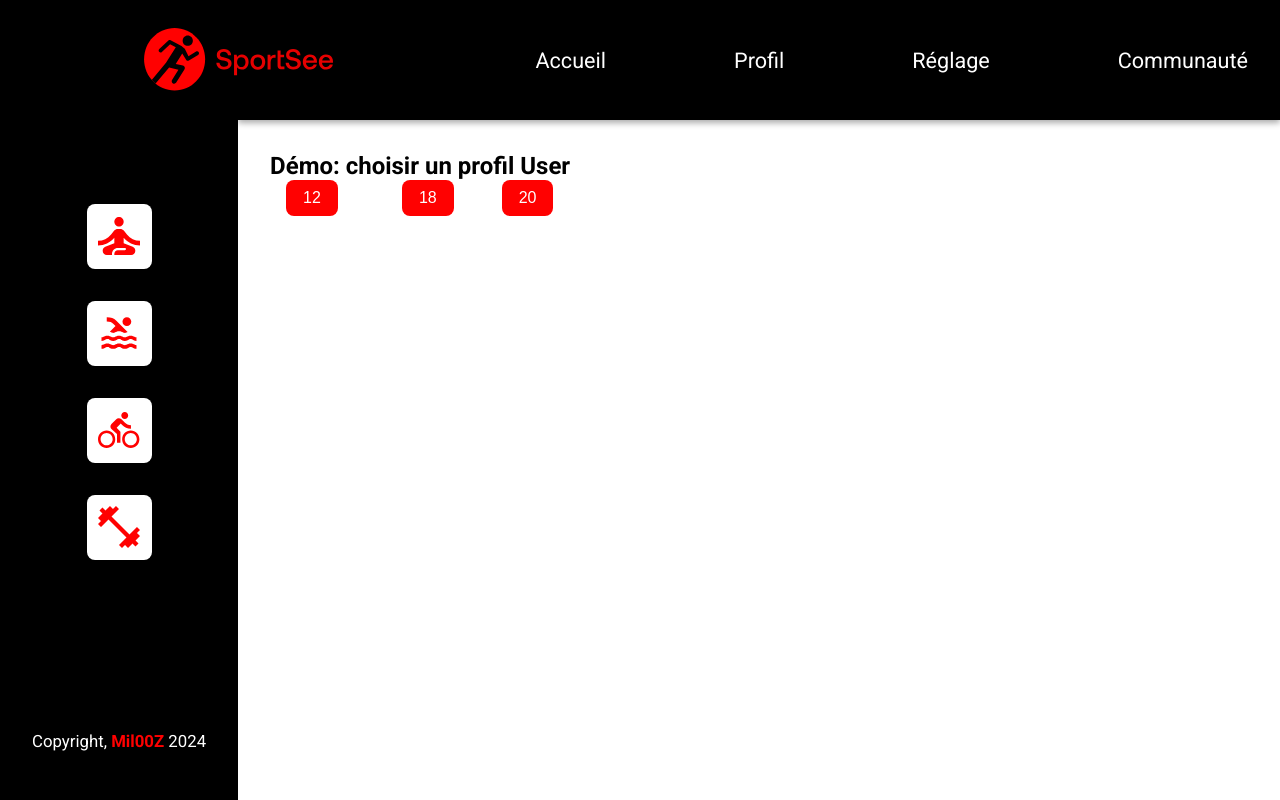
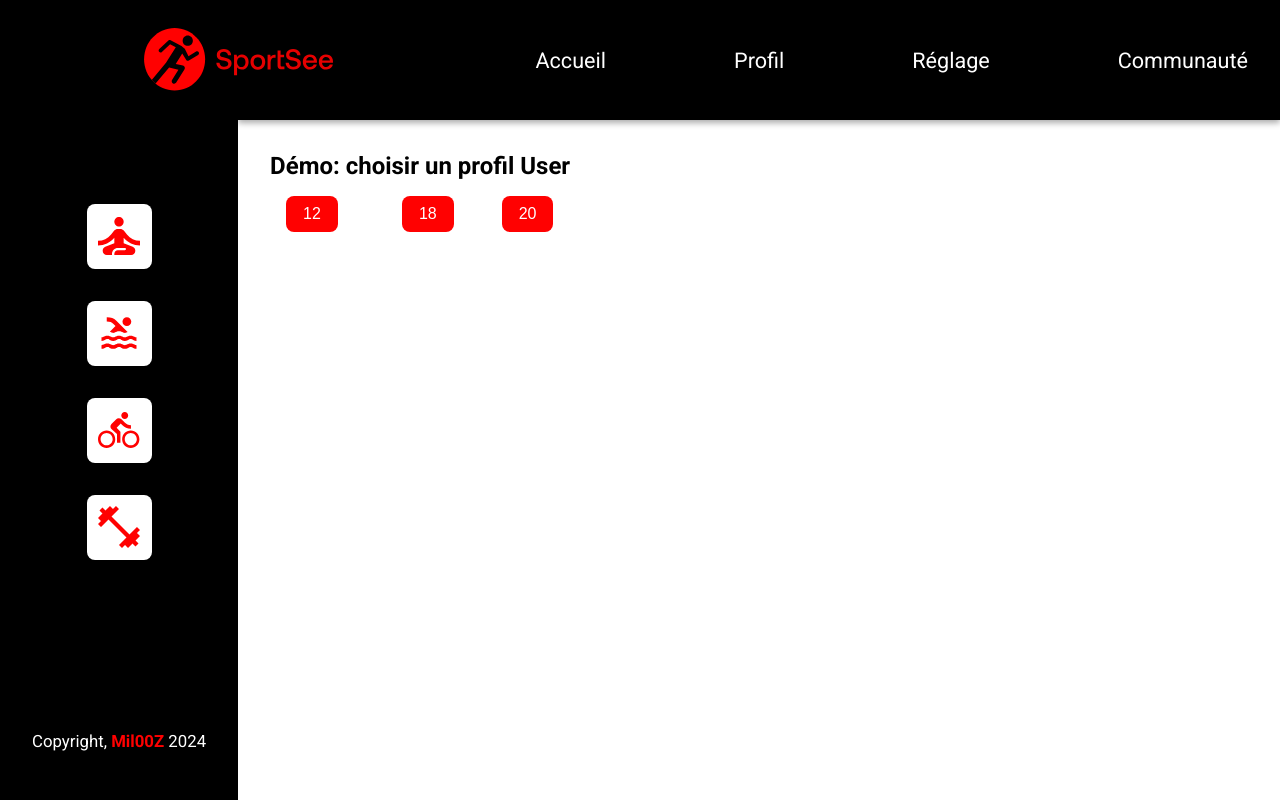
Before and after one commit to Mil00Z/sport-see, a React (Vite) app: page / in a window 1280 px wide. Built offline with nearby package versions, Linux system fonts and the light colour scheme.

Commit message:
Some styles

```diff
--- a/src/styles/base/_button.scss
+++ b/src/styles/base/_button.scss
@@ -1,4 +1,4 @@
-button {
+button, .btn {
 
   padding: 0.5rem 1rem;
   font-size: 1rem;
--- a/src/styles/layout/choice.scss
+++ b/src/styles/layout/choice.scss
@@ -1,11 +1,17 @@
 .choices {
-
   padding: var(--reg-padding);
   color: var(--black-color);
 }
+
 .row-choice {
   display: flex;
+  width: fit-content;
   column-gap: var(--reg-padding);
   justify-content: space-evenly;
-  width: fit-content;
+
+  margin-top: 1rem;
 }
+
+.error{
+  color:var(--black-color)
+}
```
